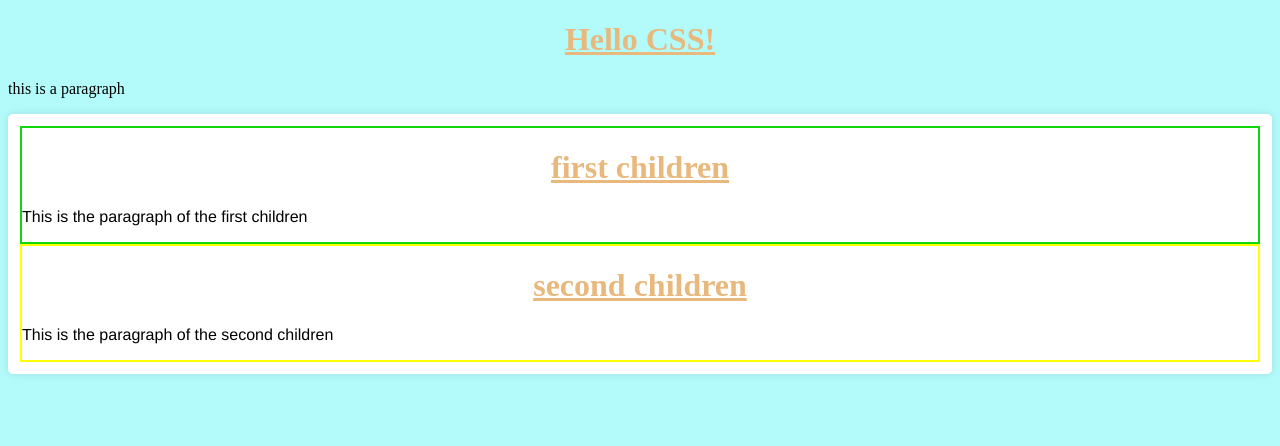
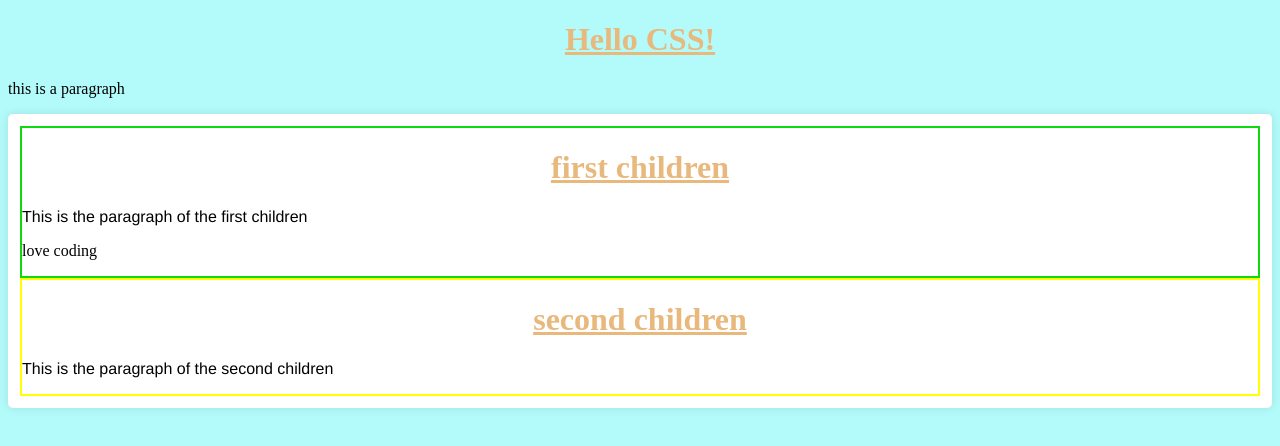
Before and after one commit to Munyana-abc/HTML-CSS, a plain HTML site: page index.html in a window 1280 px wide. Drawn offline with Linux system fonts and the light colour scheme.

Commit message:
added features

```diff
--- a/index.html
+++ b/index.html
@@ -14,6 +14,7 @@
         <div class="first-children">
             <h1>first children</h1>
             <p id="p">This is the paragraph of the first children</p>
+            <p>love coding</p>
         </div>
         <div class="second-class">
             <h1>second children</h1>
```
